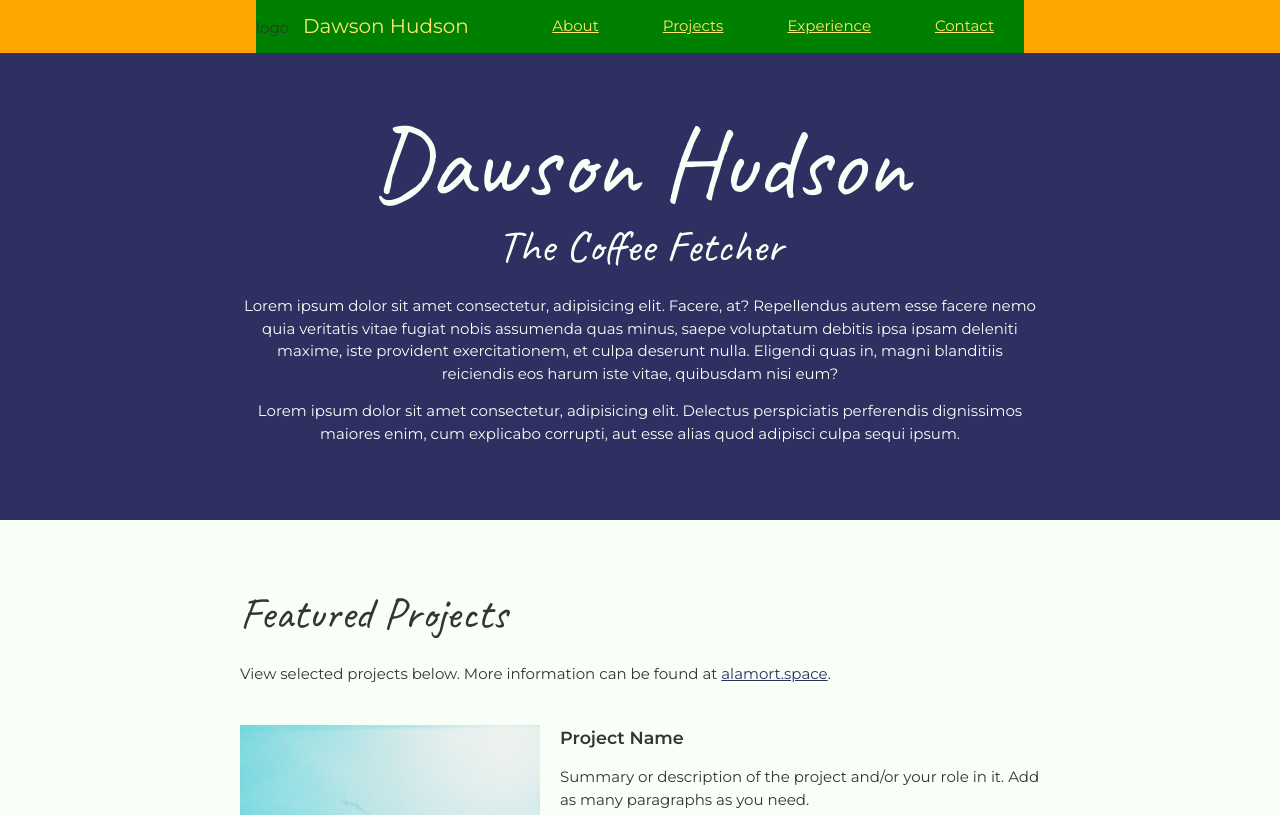
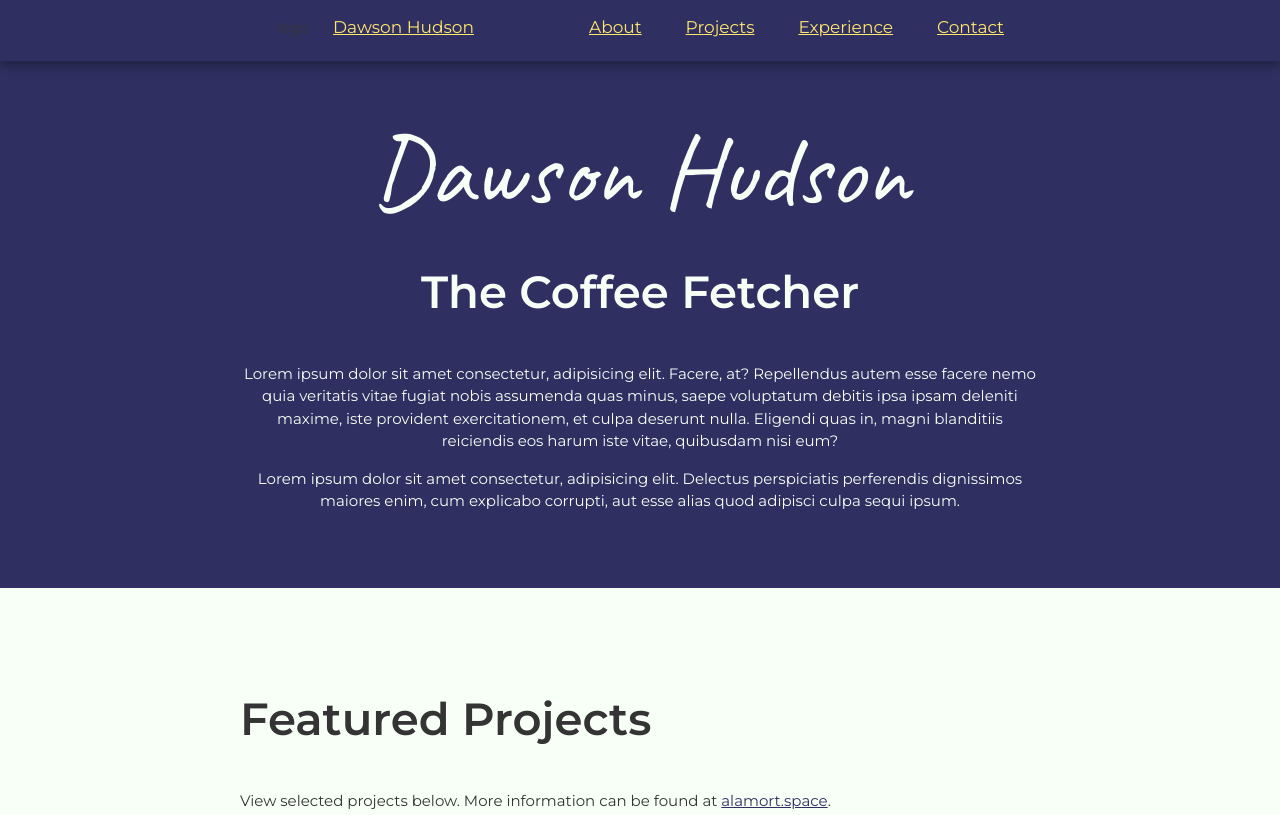
Before and after one commit to nic-dgl203-2023FA/assignment1a-Dhuds1, a plain HTML site: page index.html in a window 1280 px wide. Shown: the top 815 px of the page. Drawn offline with Linux system fonts and the light colour scheme.

Commit message:
git was being weird, re-reverted

```diff
--- a/css/style.css
+++ b/css/style.css
@@ -6,8 +6,9 @@
     --color_blueLight: #a1c6d7;
 }
 html {
+    font-size: 62.5%;
     box-sizing: border-box;
-    font-size: 62.5%;
+    scroll-behavior: smooth;
 }
 *,
 *::before,
@@ -25,7 +26,7 @@ body {
     font-size: 15px;
     line-height: 1.5;
 }
-img {
+img:not(.logo) {
     width: 300px;
 }
 a {
@@ -54,10 +55,10 @@ h1 {
     font-size: 100px;
     line-height: 1;
 }
-h1, h2 {
+h1{
+    margin: 0;
     font-family: 'Caveat', cursive;
     font-weight: 400;
-    margin: 0;
 }
 h3 {
     margin-bottom: 0;
@@ -71,20 +72,23 @@ h3 {
 /* NAV BAR Styles
 ----------------------------------*/
 nav {
+    background-color: var(--color_blueDark);
+
+    box-shadow: 0 5px 10px #00000050;
+
     position: sticky;
-    background-color: orange;
     top: 0px;
     z-index: 1000;
 }
 nav ul {
     width: 60%;
+    margin: 0;
+    padding: 0;
+
     display: flex;
     justify-content: space-between;
     position: relative;
-    background-color: green;
     left: 20%;
-    margin: 0;
-    padding: 0;
 }
 nav ul li {
     list-style-type: none;
@@ -94,30 +98,40 @@ nav ul li, nav ul li a{
 }
 nav ul li a {
     padding: 15px 20px;
-    margin-inline: 10px;
+    padding-bottom: 20px; /* for hover effect */
     text-transform: capitalize;
 }
+nav ul li a:not(:last-child){
+    margin-inline: 10px;
+}
+nav ul li a, .nav__list--logo h2{
+    font-size: 1.7rem;
+}
 nav ul li a:hover {
-    background-color: pink;
+    background-color: rgba(0, 0, 0, .1);
 }
-.nav__list--logo {
+nav ul li a:hover:not(.nav__list--logo) {
+    padding-bottom: 18px;
+    border-bottom: 2px solid var(--color_yellow);
+    transition: border 100ms ease-out;
+
+}
+.nav__list--logo{
+    height: 100%;
+    padding: 0 20px;
     display: flex;
     align-items: center;
+    justify-content: center;
+    gap: 20px;
 }
-.nav__list--logo a{
-    font-size: 2rem;
-    text-decoration: none;
-    padding: 0;
-}
-.nav__list--logo a:hover {
-    text-decoration: underline;
+.nav__list--logo:hover {
     background-color: inherit;
 }
 /* PROFILE Styles
 ----------------------------------*/
 header{
+    color: var(--color_white);
     background-color: var(--color_blueDark);
-    color: var(--color_white);
 }
 
 /* PROJECT  Styles
@@ -131,8 +145,8 @@ header{
 .projects .btn{
     color: var(--color_white);
     background-color: var(--color_blueDark);
+    padding: 8px;
     text-decoration: none;
-    padding: 8px;
     border-radius: 4px;
     display: inline-block;
 }
@@ -181,8 +195,8 @@ footer {
 ----------------------------------*/
 @media screen and (min-width:750px){
     .projectItem img{
+        margin-right: 20px;
         float: left;
-        margin-right: 20px;
     }
     .jobItem {
         display: grid;
@@ -199,9 +213,9 @@ footer {
 }
 @media screen and (max-width: 749px) {
     h1 {
+        margin-bottom: 20px;
         font-size: 75px;
         line-height: 0.9;
-        margin-bottom: 20px;
     }
     h2 {
         line-height:1;
```
